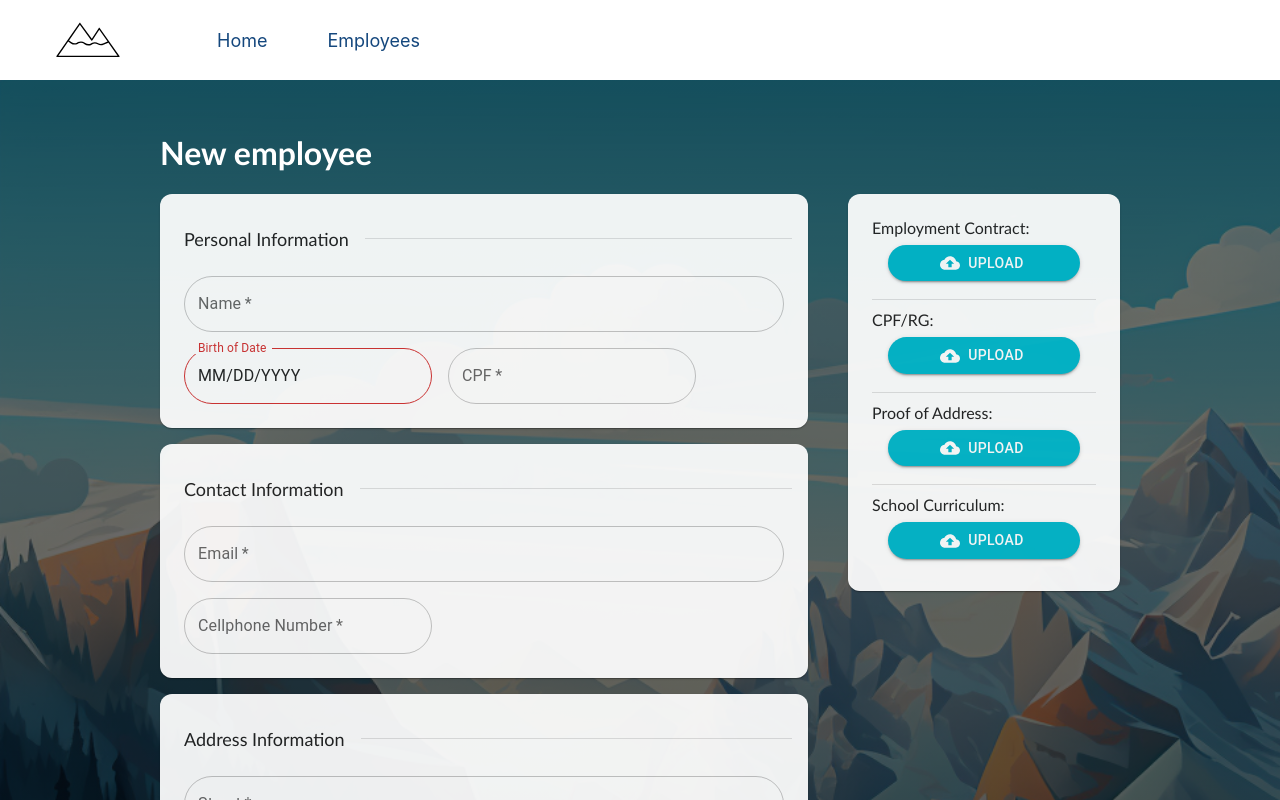
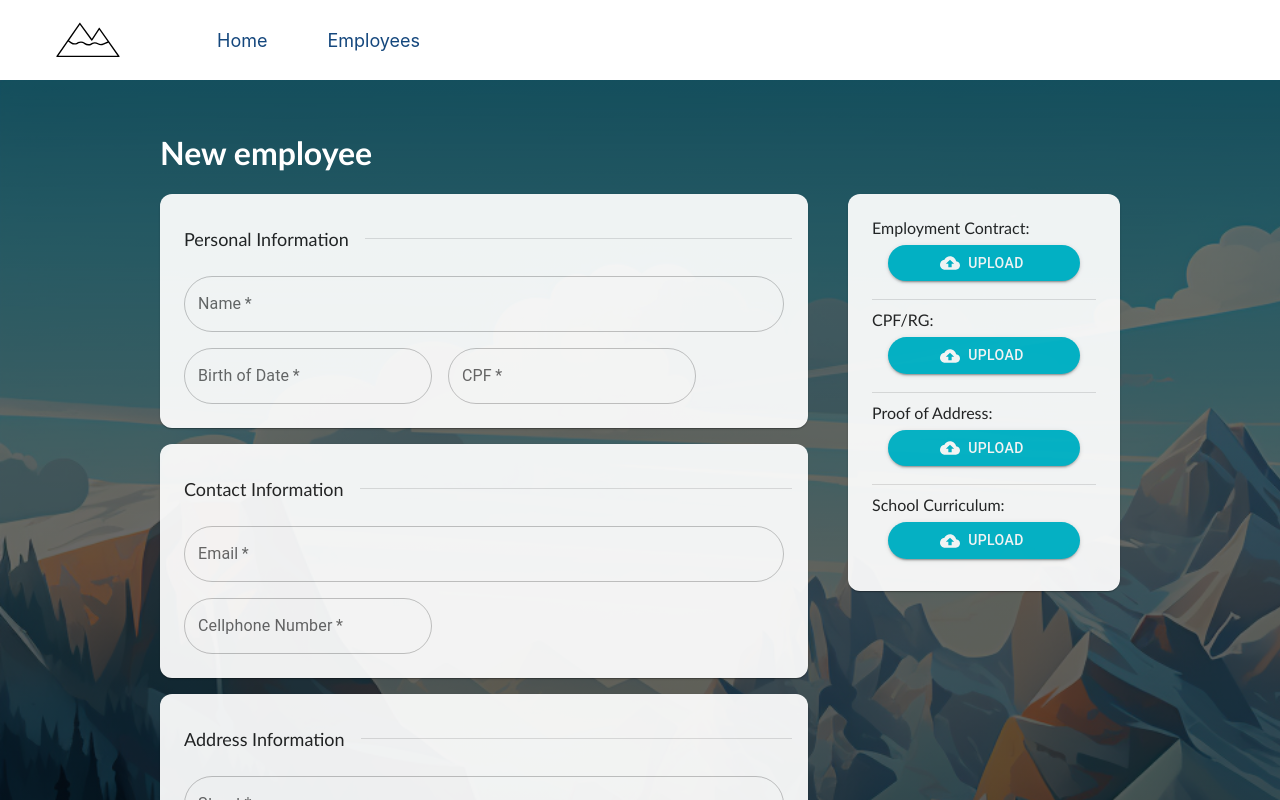
Before and after one commit to RebecaStroh/EmployeeManagementApp, a React (Create React App) app in the folder frontend/employee-management-app/: page /new-employee in a window 1280 px wide. Shown: the top 800 px of the page. Built offline with nearby package versions, Linux system fonts and the light colour scheme.

Commit message:
[FE] Improve style and make all required

```diff
--- a/frontend/employee-management-app/src/components/Header.scss
+++ b/frontend/employee-management-app/src/components/Header.scss
@@ -3,6 +3,7 @@ header {
   min-height: 80px;
   display: flex;
   justify-content: center;
+  background-color: #fff !important;
 
   .logo-header {
     height: 64px;
--- a/frontend/employee-management-app/src/index.js
+++ b/frontend/employee-management-app/src/index.js
@@ -11,9 +11,6 @@ const theme = createTheme({
     borderRadius: 12
   },
   palette: {
-    primary: {
-      main: '#fff',
-    },
     blue: {
       main: '#00b7cb',
       light: '#b1e9ee',
--- a/frontend/employee-management-app/src/pages/NewEmployee.js
+++ b/frontend/employee-management-app/src/pages/NewEmployee.js
@@ -68,7 +68,7 @@ function NewEmployee() {
 
   // States for each form field
   const [name, setName] = useState(employee?.name || '');
-  const [dob, setDob] = useState(employee?.dob ? dayjs(employee?.dob) : '');
+  const [dob, setDob] = useState(employee?.dob ? dayjs(employee?.dob) : null);
   const [cpf, setCpf] = useState(employee?.cpf || '');
   const [email, setEmail] = useState(employee?.email || '');
   const [phone, setPhone] = useState(employee?.phone || '');
@@ -212,7 +212,7 @@ function NewEmployee() {
                 sx={{ mt:1, mb:1, ml:2, mr:2, borderRadius: 20, height: '100%' }}
                 disabled={mode === 'View'}
               >
-                Upload <VisuallyHiddenInput type="file"  id="employment-contract" name="employment-contract" accept=".pdf" onChange={handleChange}/>
+                Upload <VisuallyHiddenInput type="file" required id="employment-contract" name="employment-contract" accept=".pdf" onChange={handleChange}/>
               </Button>
             : <p style={{margin: '15px', maxWidth: '400px', wordWrap: 'break-word'}}>{file.name}</p>
         }
@@ -248,6 +248,7 @@ function NewEmployee() {
         sx={{
           '& .MuiTextField-root': { m: 1 },
         }}
+        onSubmit={(event) => { event.preventDefault(); handleAlert(`submit`); }}
         flexDirection="row"
         display="flex"
         gap={5}
@@ -269,9 +270,14 @@ function NewEmployee() {
               maxLength={50}
             />
             <LocalizationProvider dateAdapter={AdapterDayjs}>
-              <DatePicker label="Birth of Date" id="dob" name="dob" onChange={(e) => setDob(e)} required
+              <DatePicker label="Birth of Date" id="dob" name="dob" onChange={(e) => setDob(e)}
                 sx={{ '>div':{borderRadius: 20} }} value={dob}
                 disabled={mode === 'View'}
+                slotProps={{
+                  textField: {
+                    required: true,
+                  },
+                }}
               />
             </LocalizationProvider>
             <TextField
@@ -349,10 +355,9 @@ function NewEmployee() {
               required maxLength={50} disabled={mode === 'View'}
               />
           </Section>
-          <Button variant="contained" type="button" color="orange"
+          {mode !== 'View' && <Button variant="contained" type="submit" color="orange"
             sx={{alignSelf: 'flex-end', borderRadius: 20, height: '100%' }}
-            onClick={() => handleAlert(`submit`)}
-            >Submit</Button>
+            >Submit</Button>}
         </Box>
         <Box sx={{ flex: 0.3}} >
           <Card sx={{ p: 3 }} >
```
